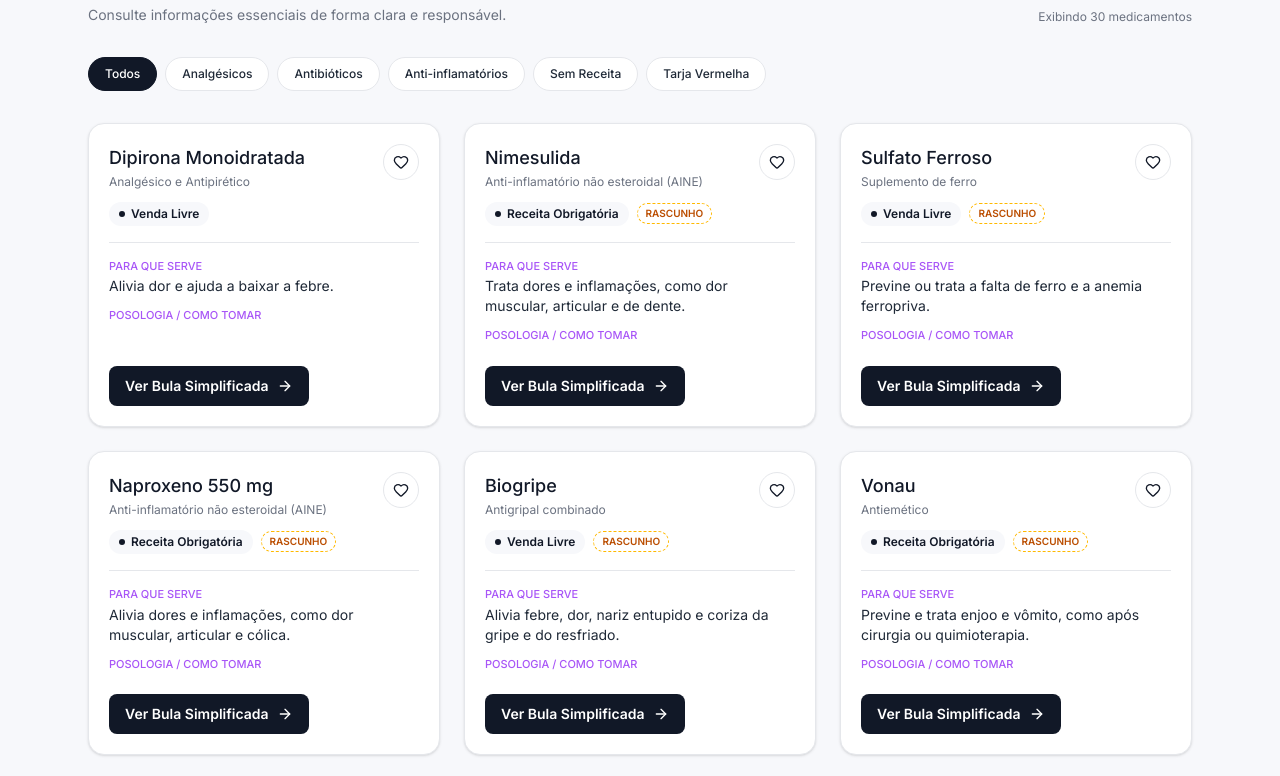
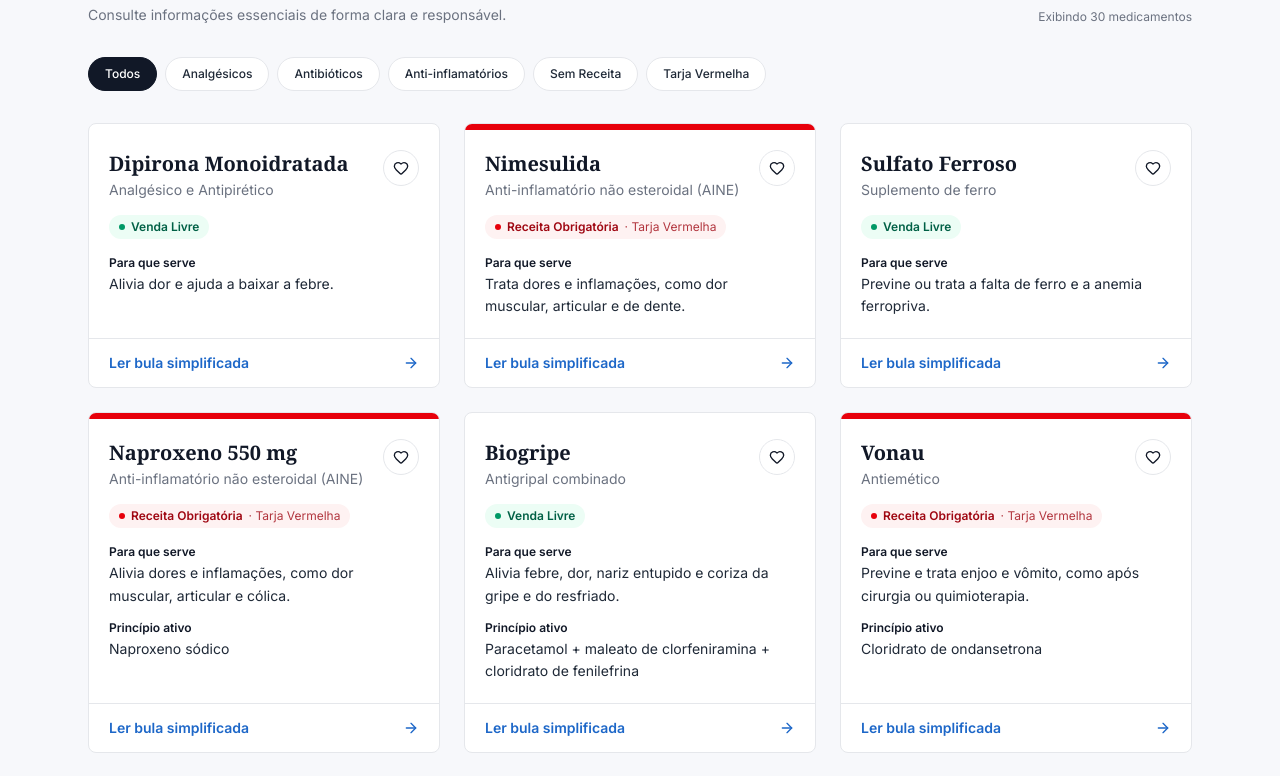
Before and after one commit to Italocnr/med-guia-web, a React (Vite) app: page / in a window 1280 px wide. Shown: the part 916-1692 px from the top of the page. Built offline with nearby package versions, Linux system fonts and the light colour scheme.

Commit message:
feat: remove posologia do site e corrige título 'Não tomar se...'

```diff
--- a/mocks/remedios.mock.json
+++ b/mocks/remedios.mock.json
@@ -11,8 +11,7 @@
       "tipoVenda": "livre",
       "tarja": "sem_tarja",
       "resumo": {
-        "paraQueServe": "Alivia dor e ajuda a baixar a febre.",
-        "comoTomar": "Adultos: 500 mg a 1 g, até 4x ao dia."
+        "paraQueServe": "Alivia dor e ajuda a baixar a febre."
       },
       "abas": {
         "indicacoes": {
@@ -24,16 +23,15 @@
           },
           "infos": [
             { "rotulo": "Apresentação", "valor": "Comprimido de 500 mg ou 1 g e gotas" },
-            { "rotulo": "Pra quem", "valor": "Adultos e crianças (dose de criança é pelo peso)" },
-            { "rotulo": "Como usar", "valor": "Pela boca, com um copo de água" }
+            { "rotulo": "Pra quem", "valor": "Adultos e crianças, conforme orientação" }
           ],
-          "nota": "A dose muda conforme idade e peso. Na dúvida, pergunta pro farmacêutico."
+          "nota": "Na dúvida, pergunta pro farmacêutico ou pro médico antes de usar."
         },
         "contraindicacoes": {
           "pergunta": "Quem não deve tomar?",
           "texto": "Nem todo mundo pode usar dipirona. Antes de tomar, vale conferir se você se encaixa em algum desses casos.",
           "alerta": {
-            "titulo": "Não toma se...",
+            "titulo": "Não tomar se...",
             "texto": "Você já teve alergia à dipirona ou a remédios da mesma família (pirazolonas), ou já teve algum problema nas células do sangue, como agranulocitose."
           },
           "infos": [
@@ -74,8 +72,7 @@
       "tipoVenda": "receita",
       "tarja": "vermelha_retencao",
       "resumo": {
-        "paraQueServe": "Trata infecções causadas por bactérias.",
-        "comoTomar": "Adultos: em geral 500 mg a cada 8 horas, pelo tempo da receita."
+        "paraQueServe": "Trata infecções causadas por bactérias."
       },
       "abas": {
         "indicacoes": {
@@ -87,16 +84,15 @@
           },
           "infos": [
             { "rotulo": "Apresentação", "valor": "Cápsula de 500 mg e suspensão (líquido) pra crianças" },
-            { "rotulo": "Pra quem", "valor": "Adultos e crianças, sempre com receita" },
-            { "rotulo": "Como usar", "valor": "Pela boca, de 8 em 8 horas, com ou sem comida" }
+            { "rotulo": "Pra quem", "valor": "Adultos e crianças, sempre com receita" }
           ],
-          "nota": "A farmácia fica com uma via da receita. A dose de criança é calculada pelo peso, até no máximo a dose de adulto."
+          "nota": "A farmácia fica com uma via da receita."
         },
         "contraindicacoes": {
           "pergunta": "Quem não deve tomar?",
           "texto": "A amoxicilina é bem tolerada pela maioria das pessoas, mas tem gente que não pode usar de jeito nenhum. Confere antes:",
           "alerta": {
-            "titulo": "Não toma se...",
+            "titulo": "Não tomar se...",
             "texto": "Você já teve alergia a penicilina, amoxicilina, ampicilina ou a outro antibiótico parecido (como as cefalosporinas). A reação pode ser grave."
           },
           "infos": [
@@ -137,8 +133,7 @@
       "tipoVenda": "receita",
       "tarja": "vermelha_retencao",
       "resumo": {
-        "paraQueServe": "Trata infecções respiratórias e outras infecções bacterianas.",
-        "comoTomar": "Adultos: em geral 500 mg 1x ao dia, por 3 dias."
+        "paraQueServe": "Trata infecções respiratórias e outras infecções bacterianas."
       },
       "abas": {
         "indicacoes": {
@@ -150,8 +145,7 @@
           },
           "infos": [
             { "rotulo": "Apresentação", "valor": "Comprimido de 500 mg e suspensão (líquido)" },
-            { "rotulo": "Pra quem", "valor": "Adultos e crianças, sempre com receita" },
-            { "rotulo": "Como usar", "valor": "1x ao dia, sempre no mesmo horário" }
+            { "rotulo": "Pra quem", "valor": "Adultos e crianças, sempre com receita" }
           ],
           "nota": "A farmácia fica com uma via da receita. Toma todos os dias que o médico indicou, mesmo se melhorar antes."
         },
@@ -159,7 +153,7 @@
           "pergunta": "Quem não deve tomar?",
           "texto": "Antes de começar, vale conferir se você tem alguma dessas condições. Se tiver, o médico pode escolher outro antibiótico.",
           "alerta": {
-            "titulo": "Não toma se...",
+            "titulo": "Não tomar se...",
             "texto": "Você já teve alergia à azitromicina, eritromicina ou claritromicina, ou já teve problema no fígado depois de usar algum desses remédios."
           },
           "infos": [
@@ -167,7 +161,7 @@
             { "rotulo": "Coração", "valor": "Quem tem arritmia ou usa remédio pro ritmo do coração" },
             { "rotulo": "Fígado", "valor": "Quem tem doença no fígado precisa de avaliação" }
           ],
-          "nota": "Antiácido com alumínio ou magnésio atrapalha a absorção: deixa um intervalo de 2 horas."
+          "nota": "Antiácido com alumínio ou magnésio atrapalha a absorção. Conta pro médico se você usa."
         },
         "efeitosColaterais": {
           "pergunta": "Pode dar algum efeito colateral?",
@@ -200,29 +194,27 @@
       "tipoVenda": "receita",
       "tarja": "vermelha",
       "resumo": {
-        "paraQueServe": "Reduz a inflamação, dor e febre, como dor de garganta ou dor de dente.",
-        "comoTomar": "Adultos: 50 a 100 mg 2x ao dia, no máximo 200 mg/dia, por até 15 dias."
+        "paraQueServe": "Reduz a inflamação, dor e febre, como dor de garganta ou dor de dente."
       },
       "abas": {
         "indicacoes": {
           "pergunta": "Pra que serve a Nimesulida e em quais casos ela é receitada?",
-          "texto": "A nimesulida é um anti-inflamatório: ela diminui a inflamação, que é o que causa inchaço, vermelhidão e dor. Por isso costuma ser receitada pra dor de garganta, dor de dente, dor pós-cirurgia, cólica menstrual e dores nas articulações. Ela também ajuda a baixar a febre. O efeito começa em uns 30 minutos, mas o tratamento deve ser o mais curto possível, sempre com a menor dose que resolva seu caso.",
+          "texto": "A nimesulida é um anti-inflamatório: ela diminui a inflamação, que é o que causa inchaço, vermelhidão e dor. Por isso costuma ser receitada pra dor de garganta, dor de dente, dor pós-cirurgia, cólica menstrual e dores nas articulações. Ela também ajuda a baixar a febre. O efeito começa em uns 30 minutos, mas o tratamento deve ser o mais curto possível e sempre acompanhado pelo médico.",
           "alerta": {
-            "titulo": "Não passa dos 15 dias nem dos 200 mg/dia",
-            "texto": "A nimesulida pode sobrecarregar e até machucar o fígado, principalmente em doses altas ou por muito tempo. Não toma mais de 100 mg de uma vez, nem mais de 200 mg ao dia, e não usa por mais de 15 dias seguidos. Se precisar de mais tempo, volta no médico pra ele rever o tratamento."
+            "titulo": "Cuidado com o fígado e o estômago",
+            "texto": "A nimesulida pode sobrecarregar e até machucar o fígado, principalmente em doses altas ou por muito tempo. Respeita sempre o que está na receita e não aumenta a quantidade por conta própria. Se a dor continuar, volta no médico pra ele rever o tratamento."
           },
           "infos": [
-            { "rotulo": "Apresentações e dose", "valor": "Comprimido de 100 mg, gotas e granulado; use sempre conforme a receita do médico" },
-            { "rotulo": "Pra quem é indicado?", "valor": "Adultos e maiores de 12 anos. Não é indicada para crianças com menos de 12 anos." },
-            { "rotulo": "Como e quando tomar?", "valor": "Pela boca, depois de comer, com meio copo de água, de 12 em 12 horas, no máximo." }
+            { "rotulo": "Apresentações", "valor": "Comprimido de 100 mg, gotas e granulado; use sempre conforme a receita do médico" },
+            { "rotulo": "Pra quem é indicado?", "valor": "Adultos e maiores de 12 anos. Não é indicada para crianças com menos de 12 anos." }
           ],
-          "nota": "Esse remédio está aqui com textos no tamanho máximo pra testar o layout. Mesmo assim, as informações seguem a bula: a dose é de 50 a 100 mg, 2x ao dia, sem passar de 200 mg/dia, por no máximo 15 dias."
+          "nota": "Esse remédio está aqui com textos no tamanho máximo pra testar o layout. Mesmo assim, as informações seguem a bula oficial, que é sempre a referência completa sobre o remédio."
         },
         "contraindicacoes": {
           "pergunta": "Quem não deve tomar a Nimesulida de jeito nenhum, e por quê?",
           "texto": "A nimesulida é um remédio eficiente, mas tem uma lista longa de pessoas que não podem usar. Isso acontece porque ela age no fígado, no estômago e nos rins, e pode piorar problemas que já existem. Antes de tomar, confere com calma se você se encaixa em alguma das situações abaixo e, se tiver qualquer dúvida, pergunta pro médico ou pro farmacêutico. Melhor perguntar antes do que ter problema depois.",
           "alerta": {
-            "titulo": "Não toma se tiver algum destes problemas",
+            "titulo": "Não tomar se...",
             "texto": "Alergia à nimesulida, à aspirina ou a outros anti-inflamatórios; doença no fígado ou já ter tido problema no fígado por causa de remédio; úlcera ou sangramento no estômago ou nos intestinos; insuficiência grave nos rins ou no coração; gravidez, principalmente nos 3 últimos meses."
           },
           "infos": [
@@ -234,13 +226,13 @@
         },
         "efeitosColaterais": {
           "pergunta": "Quais efeitos colaterais a Nimesulida pode provocar em você?",
-          "texto": "A maioria das pessoas toma nimesulida sem ter problema, principalmente quando o uso é curto. Os efeitos mais comuns são no estômago, tipo azia, enjoo e diarreia, e tomar depois das refeições ajuda a evitar isso. O que exige mais atenção é o fígado: em casos raros, a nimesulida pode causar uma inflamação séria. Por isso mesmo, conhecer os sinais de alerta é tão importante quanto saber a dose certa.",
+          "texto": "A maioria das pessoas toma nimesulida sem ter problema, principalmente quando o uso é curto. Os efeitos mais comuns são no estômago, tipo azia, enjoo e diarreia. O que exige mais atenção é o fígado: em casos raros, a nimesulida pode causar uma inflamação séria. Por isso mesmo, conhecer os sinais de alerta é tão importante quanto seguir a receita.",
           "alerta": {
             "titulo": "Para o remédio e procura um médico se...",
             "texto": "A pele ou o branco dos olhos ficarem amarelados, o xixi ficar bem escuro, aparecer cansaço muito forte, perda de apetite, enjoo que não passa ou dor do lado direito da barriga. Também procura ajuda rápido se tiver fezes pretas, vômitos com sangue, inchaço no rosto ou falta de ar."
           },
           "infos": [
-            { "rotulo": "No estômago (comuns)", "valor": "Azia, enjoo, diarreia e dor de estômago, principalmente se tomar sem ter comido." },
+            { "rotulo": "No estômago (comuns)", "valor": "Azia, enjoo, diarreia e dor de estômago." },
             { "rotulo": "Em parte das pessoas", "valor": "Tonturas, coceira, manchas vermelhas na pele, inchaço nas pernas e pressão alta." },
             { "rotulo": "Como agir nesse caso", "valor": "Parar o remédio, guardar a caixa e a bula e levar pro médico ou pro farmacêutico" }
           ],
@@ -263,8 +255,7 @@
       "tipoVenda": "livre",
       "tarja": "sem_tarja",
       "resumo": {
-        "paraQueServe": "Alivia espirro, coriza, coceira e outros sintomas de alergia.",
-        "comoTomar": "Adultos: 10 mg 1x ao dia, no máximo 10 mg por dia."
+        "paraQueServe": "Alivia espirro, coriza, coceira e outros sintomas de alergia."
       },
       "abas": {
         "indicacoes": {
@@ -283,7 +274,7 @@
           "pergunta": "Quem não deve tomar?",
           "texto": "A loratadina é bem segura, mas algumas pessoas precisam de cuidado extra antes de usar.",
           "alerta": {
-            "titulo": "Não toma se...",
+            "titulo": "Não tomar se...",
             "texto": "Você já teve alergia à loratadina ou a algum componente da fórmula."
           },
           "infos": [
@@ -321,21 +312,19 @@
       "tipoVenda": "receita",
       "tarja": "vermelha",
       "resumo": {
-        "paraQueServe": "Diminui a acidez do estômago: azia, refluxo e gastrite.",
-        "comoTomar": "Adultos: 20 mg 1x ao dia em jejum, no máximo 40 mg por dia."
+        "paraQueServe": "Diminui a acidez do estômago: azia, refluxo e gastrite."
       },
       "abas": {
         "indicacoes": {
           "pergunta": "Pra que serve o Omeprazol?",
           "texto": "O omeprazol diminui a produção de ácido no estômago. Ele é usado pra tratar azia, refluxo, gastrite e úlcera, e às vezes junto com antibióticos pra eliminar a bactéria H. pylori. Ele não age na hora como um antiácido: o efeito completo aparece depois de alguns dias de uso.",
           "alerta": {
-            "titulo": "Toma do jeito certo",
-            "texto": "Toma em jejum, uns 30 minutos antes do café da manhã, e engole a cápsula inteira, sem abrir nem mastigar."
+            "titulo": "Observações importantes",
+            "texto": "O uso frequente por conta própria pode esconder doenças que precisam de investigação. Azia que volta toda hora merece consulta."
           },
           "infos": [
             { "rotulo": "Apresentação", "valor": "Cápsula de 10 mg, 20 mg ou 40 mg" },
-            { "rotulo": "Duração", "valor": "Geralmente 4 a 8 semanas, conforme o médico" },
-            { "rotulo": "Como usar", "valor": "Pela boca, com água, em jejum" }
+            { "rotulo": "Pra quem", "valor": "Adultos e crianças, conforme orientação médica" }
           ],
           "nota": "Azia que volta toda hora merece consulta: pode ser sinal de algo que precisa de investigação."
         },
@@ -343,7 +332,7 @@
           "pergunta": "Quem não deve tomar?",
           "texto": "O omeprazol é bem tolerado, mas não combina com alguns remédios e situações.",
           "alerta": {
-            "titulo": "Não toma se...",
+            "titulo": "Não tomar se...",
             "texto": "Você já teve alergia ao omeprazol ou a remédios parecidos (como pantoprazol e esomeprazol), ou usa nelfinavir, um remédio pra HIV."
           },
           "infos": [
@@ -383,8 +372,7 @@
       "tipoVenda": "livre",
       "tarja": "sem_tarja",
       "resumo": {
-        "paraQueServe": "Alivia sintomas de gripe: dor, febre, nariz entupido e coriza.",
-        "comoTomar": "Adultos: 1 cápsula a cada 6 horas, no máximo 4 por dia."
+        "paraQueServe": "Alivia sintomas de gripe: dor, febre, nariz entupido e coriza."
       },
       "abas": {
         "indicacoes": {
@@ -392,12 +380,12 @@
           "texto": "Esse tipo de antigripal junta três remédios numa cápsula só: o paracetamol (pra dor e febre), a clorfeniramina (um antialérgico que segura a coriza) e a fenilefrina (que desentope o nariz). Ele alivia os sintomas, mas não cura a gripe: quem resolve é o seu corpo, com repouso e água.",
           "alerta": {
             "titulo": "Cuidado com o paracetamol",
-            "texto": "Não toma junto com outro remédio que tenha paracetamol. Somando tudo, não passa de 4 g de paracetamol por dia, porque isso pode lesar o fígado."
+            "texto": "Não toma junto com outro remédio que tenha paracetamol: somar os dois pode passar do limite seguro e lesar o fígado."
           },
           "infos": [
             { "rotulo": "Apresentação", "valor": "Cápsula com 400 mg de paracetamol" },
             { "rotulo": "Pra quem", "valor": "Adultos e maiores de 12 anos" },
-            { "rotulo": "Duração", "valor": "No máximo 3 dias seguidos sem falar com o médico" }
+            { "rotulo": "Atenção", "valor": "Sintomas que não melhoram pedem avaliação médica" }
           ],
           "nota": "Ele pode dar sono. Evita dirigir ou mexer com máquinas até saber como ele age em você."
         },
@@ -405,7 +393,7 @@
           "pergunta": "Quem não deve tomar?",
           "texto": "Por causa da fenilefrina, que mexe com a pressão, e da clorfeniramina, que dá sono, esse remédio não é pra todo mundo.",
           "alerta": {
-            "titulo": "Não toma se...",
+            "titulo": "Não tomar se...",
             "texto": "Você tem pressão alta, problema no coração, glaucoma, hipertireoidismo, próstata aumentada ou usa antidepressivo do tipo IMAO."
           },
           "infos": [
@@ -445,8 +433,7 @@
       "tipoVenda": "receita",
       "tarja": "preta",
       "resumo": {
-        "paraQueServe": "Trata ansiedade, síndrome do pânico e alguns tipos de convulsão.",
-        "comoTomar": "Só com receita azul: dose do médico, em geral 0,5 a 2 mg por dia."
+        "paraQueServe": "Trata ansiedade, síndrome do pânico e alguns tipos de convulsão."
       },
       "abas": {
         "indicacoes": {
@@ -458,8 +445,7 @@
           },
           "infos": [
             { "rotulo": "Apresentação", "valor": "Comprimido de 0,5 mg ou 2 mg e gotas" },
-            { "rotulo": "Receita", "valor": "Receita azul (B1), retida na farmácia" },
-            { "rotulo": "Como usar", "valor": "Pela boca, nos horários que o médico definiu" }
+            { "rotulo": "Receita", "valor": "Receita azul (B1), retida na farmácia" }
           ],
           "nota": "Não divide nem empresta o remédio. A dose certa pra uma pessoa pode ser perigosa pra outra."
         },
@@ -467,7 +453,7 @@
           "pergunta": "Quem não deve tomar?",
           "texto": "Por agir direto no sistema nervoso, o clonazepam tem restrições importantes. Confere antes de começar:",
           "alerta": {
-            "titulo": "Não toma se...",
+            "titulo": "Não tomar se...",
             "texto": "Você tem alergia a benzodiazepínicos, glaucoma de ângulo fechado, doença grave no fígado ou problema respiratório grave (como apneia do sono sem tratamento)."
           },
           "infos": [
--- a/mocks/remedios.schema.json
+++ b/mocks/remedios.schema.json
@@ -69,10 +69,9 @@
         "resumo": {
           "type": "object",
           "additionalProperties": false,
-          "required": ["paraQueServe", "comoTomar"],
+          "required": ["paraQueServe"],
           "properties": {
-            "paraQueServe": { "type": "string", "minLength": 1, "maxLength": 70 },
-            "comoTomar": { "type": "string", "minLength": 1, "maxLength": 70 }
+            "paraQueServe": { "type": "string", "minLength": 1, "maxLength": 70 }
           }
         },
         "abas": {
--- a/src/components/catalogo/RemedioCard.tsx
+++ b/src/components/catalogo/RemedioCard.tsx
@@ -1,7 +1,16 @@
 import { ArrowRight } from 'lucide-react'
-import type { Remedio } from '../../types/remedio'
+import type { Remedio, Tarja } from '../../types/remedio'
+import { normalizar } from '../../utils/remedio'
 import { BadgeVenda } from '../remedio/BadgeVenda'
 import { BotaoFavorito } from '../remedio/BotaoFavorito'
+
+// Faixa no topo do card na cor da tarja, como na caixa do remédio.
+const FAIXA_TARJA: Record<Tarja, string> = {
+  sem_tarja: 'bg-transparent',
+  vermelha: 'bg-red-600',
+  vermelha_retencao: 'bg-red-600',
+  preta: 'bg-ink',
+}
 
 interface RemedioCardProps {
   remedio: Remedio
@@ -12,41 +21,43 @@
 
 export function RemedioCard({ remedio, favorito, onAlternarFavorito, onVerBula }: RemedioCardProps) {
   return (
-    <article className="flex flex-col rounded-2xl border border-line bg-white p-5 shadow-sm transition-shadow hover:shadow-md">
+    <article className="flex flex-col overflow-hidden rounded-lg border border-line bg-white transition-colors hover:border-ink/25">
+      <div className={`h-1.5 ${FAIXA_TARJA[remedio.tarja]}`} aria-hidden />
+
+      <div className="flex flex-1 flex-col p-5">
         <header className="flex items-start justify-between gap-3">
           <div className="min-w-0">
-          <h3 className="text-lg font-medium break-words text-ink">{remedio.nome}</h3>
-          <p className="mt-0.5 text-xs text-muted">{remedio.subtitulo}</p>
+            <h3 className="font-serif text-xl font-semibold break-words text-ink">{remedio.nome}</h3>
+            <p className="mt-0.5 text-sm text-muted">{remedio.subtitulo}</p>
           </div>
           <BotaoFavorito nome={remedio.nome} ativo={favorito} onClick={onAlternarFavorito} />
         </header>
 
-      <div className="mt-3 flex flex-wrap items-center gap-2">
-        <BadgeVenda tipoVenda={remedio.tipoVenda} tarja={remedio.tarja} />
-        {import.meta.env.DEV && remedio.controle.status !== 'revisado' && (
-          <span className="rounded-full border border-dashed border-amber-400 px-2 py-0.5 text-[10px] font-semibold uppercase text-amber-700">
-            {remedio.controle.status}
-          </span>
-        )}
+        <div className="mt-3">
+          <BadgeVenda tipoVenda={remedio.tipoVenda} tarja={remedio.tarja} tom="colorido" />
         </div>
 
-      <dl className="mt-4 flex-1 space-y-3 border-t border-line pt-4 text-sm">
+        <dl className="mt-4 flex-1 space-y-3 text-sm">
           <div>
-          <dt className="text-[11px] font-medium uppercase text-accent">Para que serve</dt>
-          <dd className="mt-0.5 text-ink-soft">{remedio.resumo.paraQueServe}</dd>
+            <dt className="text-xs font-semibold text-ink">Para que serve</dt>
+            <dd className="mt-0.5 leading-relaxed text-ink-soft">{remedio.resumo.paraQueServe}</dd>
           </div>
+          {/* Em genéricos o princípio ativo repete o nome; só vale mostrar nos de marca. */}
+          {normalizar(remedio.principioAtivo) !== normalizar(remedio.nome) && (
             <div>
-          <dt className="text-[11px] font-medium uppercase text-accent">Posologia / Como tomar</dt>
-          <dd className="mt-0.5 text-ink-soft">{remedio.resumo.comoTomar}</dd>
+              <dt className="text-xs font-semibold text-ink">Princípio ativo</dt>
+              <dd className="mt-0.5 leading-relaxed text-ink-soft">{remedio.principioAtivo}</dd>
             </div>
+          )}
         </dl>
+      </div>
 
       <button
         type="button"
         onClick={onVerBula}
-        className="mt-5 flex w-fit items-center gap-2 rounded-lg bg-ink px-4 py-2.5 text-sm font-semibold text-white transition-colors hover:bg-ink-soft"
+        className="flex items-center justify-between border-t border-line px-5 py-3.5 text-left text-sm font-semibold text-brand transition-colors hover:bg-surface"
       >
-        Ver Bula Simplificada
+        Ler bula simplificada
         <ArrowRight className="size-4" aria-hidden />
       </button>
     </article>
--- a/src/types/remedio.ts
+++ b/src/types/remedio.ts
@@ -43,7 +43,6 @@
   tarja: Tarja
   resumo: {
     paraQueServe: string
-    comoTomar: string
   }
   abas: Record<AbaId, Aba>
   fonte: string
```
Lines whose indentation alone changed are shown as unchanged.
